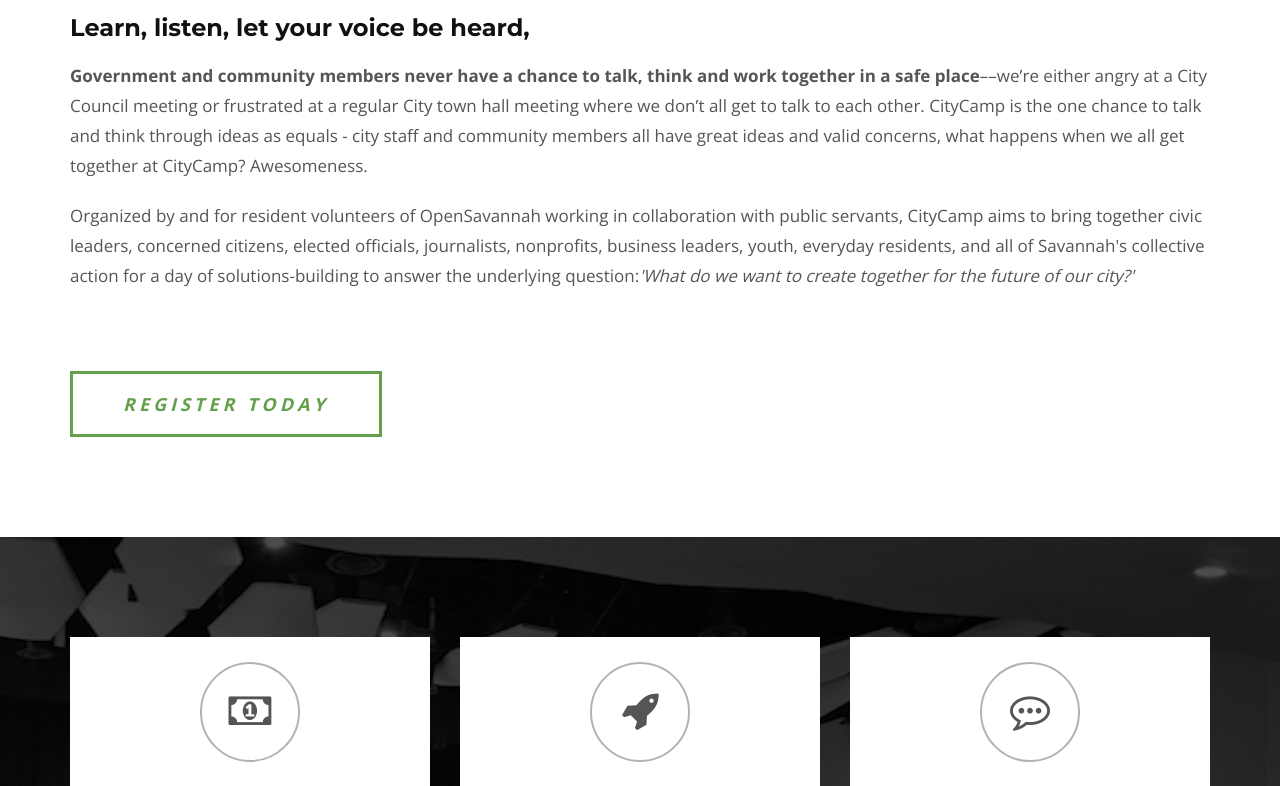
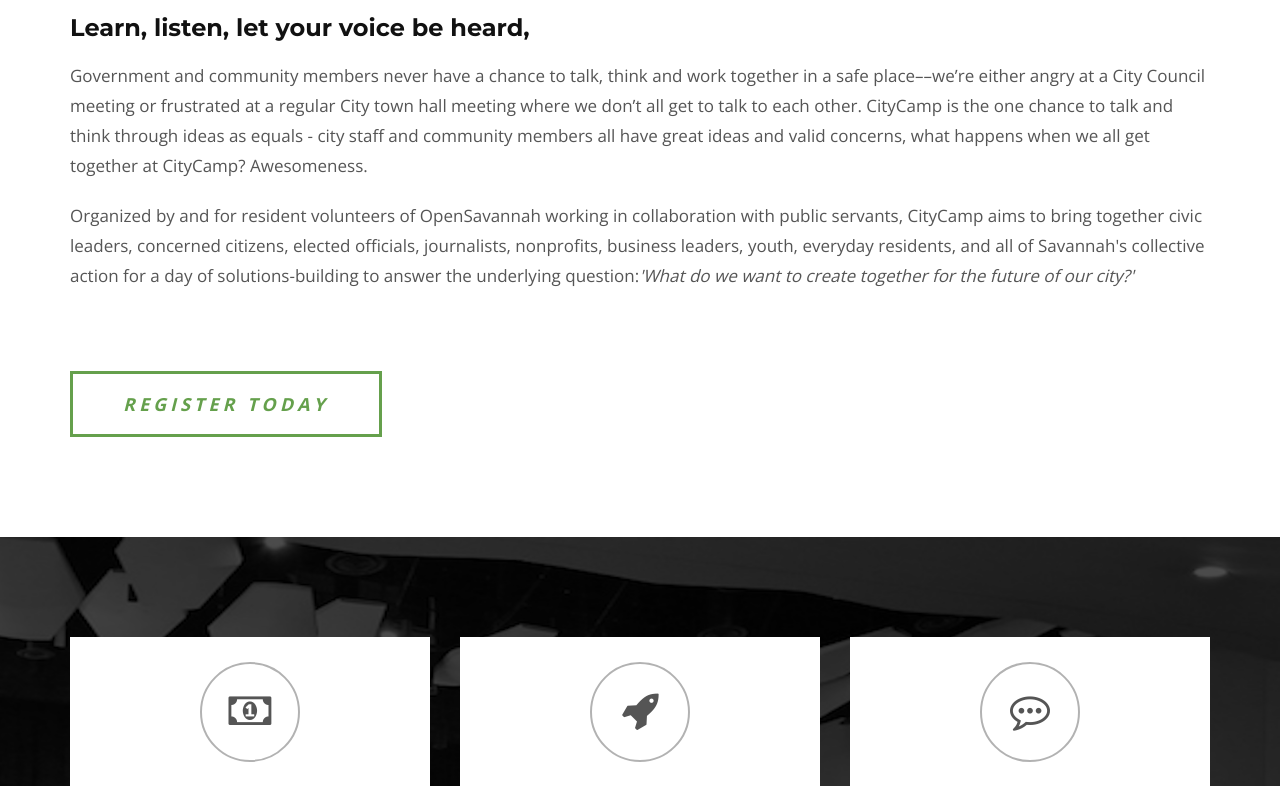
Before and after one commit to opensavannah/citycampsav.org, a Jekyll site: the page built from index.html, in a window 1280 px wide and 900 px high, scrolled down 1255 px, cut to the strip 114-900 px from the top of the window. Built offline with Jekyll 4.4.1, drawn with Linux system fonts in a browser that asks for light colours.

```diff
--- a/_data/about-us.yml
+++ b/_data/about-us.yml
@@ -2,7 +2,7 @@ sectionHeading: "What is CityCampSavannah?"
 videoUrl: "https://www.youtube.com/embed/K1qNeK0U-zQ"
 subHeading: "Learn, listen, let your voice be heard,"
 content: >
-        <strong>Government and community members never have a chance to talk, think and work together in a safe place</strong>––we’re either angry at a City Council meeting or frustrated at a regular City town hall meeting where we don’t all get to talk to each other. CityCamp is the one chance to talk and think through ideas as equals - city staff and community members all have great ideas and valid concerns, what happens when we all get together at CityCamp? Awesomeness. <p>Organized by and for resident volunteers of OpenSavannah working in collaboration with public servants, CityCamp aims to bring together civic leaders, concerned citizens, elected officials, journalists, nonprofits, business leaders, youth, everyday residents, and all of Savannah's collective action for a day of solutions-building to answer the underlying question:<em>'What do we want to create together for the future of our city?'<em></p>
+        Government and community members never have a chance to talk, think and work together in a safe place––we’re either angry at a City Council meeting or frustrated at a regular City town hall meeting where we don’t all get to talk to each other. CityCamp is the one chance to talk and think through ideas as equals - city staff and community members all have great ideas and valid concerns, what happens when we all get together at CityCamp? Awesomeness. <p>Organized by and for resident volunteers of OpenSavannah working in collaboration with public servants, CityCamp aims to bring together civic leaders, concerned citizens, elected officials, journalists, nonprofits, business leaders, youth, everyday residents, and all of Savannah's collective action for a day of solutions-building to answer the underlying question:<em>'What do we want to create together for the future of our city?'<em></p>
 eventInfo:
   - icon: fa-microphone
     text: "12 lightning talks & 4 breakout sessions"
```
